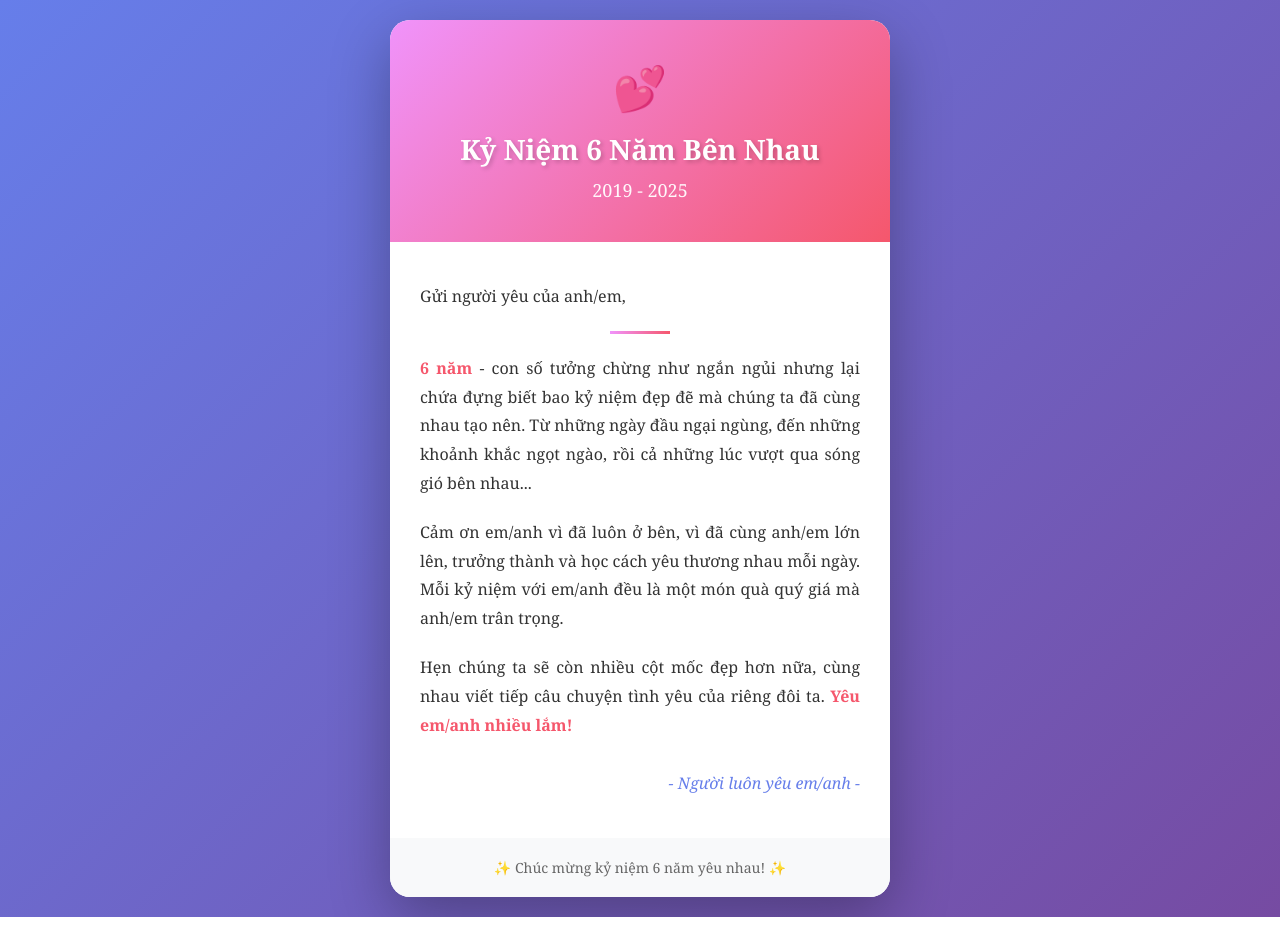
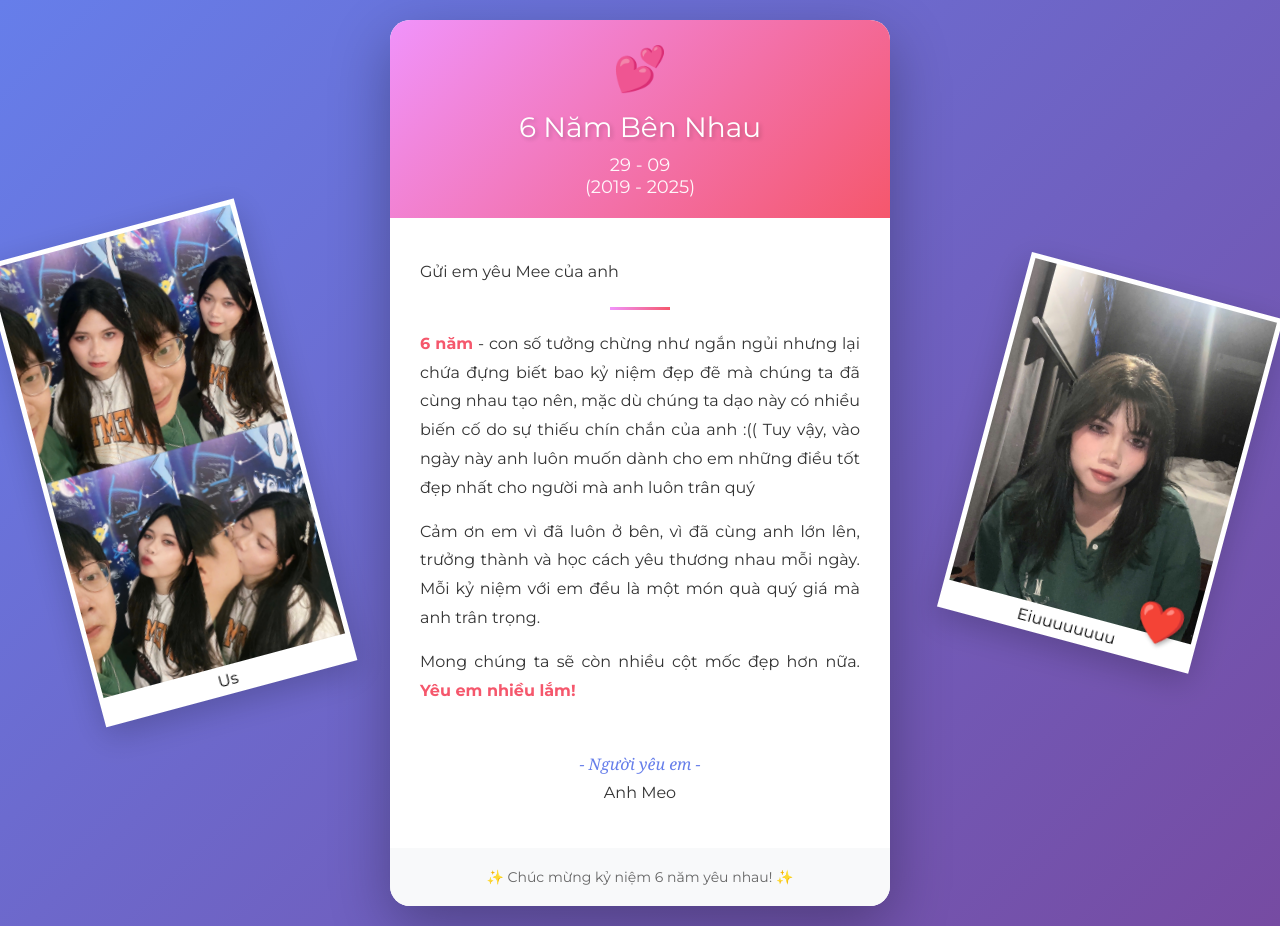
Before and after one commit to triarru/Anni_card, a plain HTML site: page index.html in a window 1280 px wide. Drawn offline with Linux system fonts and the light colour scheme.

Commit message:
update image and font style

```diff
--- a/index.html
+++ b/index.html
@@ -3,12 +3,33 @@
   <head>
     <meta charset="UTF-8" />
     <meta name="viewport" content="width=device-width, initial-scale=1.0" />
+
+    <link rel="preconnect" href="https://fonts.googleapis.com" />
+    <link rel="preconnect" href="https://fonts.gstatic.com" crossorigin />
+    <link
+      href="https://fonts.googleapis.com/css2?family=Montserrat:ital,wght@0,100..900;1,100..900&display=swap"
+      rel="stylesheet"
+    />
+
     <title>Thiệp Kỷ Niệm 6 Năm</title>
     <style>
       * {
         margin: 0;
         padding: 0;
         box-sizing: border-box;
+      }
+
+      p {
+        font-family: "Montserrat", sans-serif;
+        font-optical-sizing: auto;
+        font-weight: 400;
+        font-style: normal;
+      }
+      .montserrat {
+        font-family: "Montserrat", sans-serif;
+        font-optical-sizing: auto;
+        font-weight: 400;
+        font-style: normal;
       }
 
       body {
@@ -44,7 +65,7 @@
 
       .card-header {
         background: linear-gradient(135deg, #f093fb 0%, #f5576c 100%);
-        padding: 40px 30px;
+        padding: 20px 20px;
         text-align: center;
         color: white;
       }
@@ -84,7 +105,7 @@
 
       .message {
         font-size: 16px;
-        margin-bottom: 20px;
+        margin-bottom: 15px;
         text-align: justify;
       }
 
@@ -114,44 +135,115 @@
         color: #666;
         font-size: 14px;
       }
+
+      .container {
+        position: relative;
+        display: flex;
+        flex-direction: column;
+        align-items: center;
+      }
+      .img-container {
+        position: absolute;
+        top: 50%;
+        right: -350px;
+        transform: translateY(-50%) rotate(15deg);
+        box-shadow: 0 10px 30px rgba(0, 0, 0, 0.2);
+        background-color: white;
+        border: 5px solid white;
+        z-index: 10;
+      }
+
+      .image1 {
+        width: 250px;
+        height: auto;
+      }
+
+      .heart-shape {
+        position: absolute;
+        bottom: 10px;
+        right: 10px;
+        font-size: 40px;
+        z-index: 20;
+        text-shadow: 2px 2px 4px rgba(0, 0, 0, 0.3);
+      }
+
+      .img-container2 {
+        position: absolute;
+        top: 50%;
+        left: -350px;
+        transform: translateY(-50%) rotate(-15deg);
+        box-shadow: 0 10px 30px rgba(0, 0, 0, 0.2);
+        background-color: white;
+        border: 5px solid white;
+        z-index: 10;
+      }
+
+      .image2 {
+        width: 250px;
+        height: auto;
+      }
     </style>
   </head>
   <body>
+    <div class="container">
       <div class="card">
         <div class="card-header">
           <div class="hearts">💕</div>
-        <h1>Kỷ Niệm 6 Năm Bên Nhau</h1>
-        <p>2019 - 2025</p>
+          <h1 class="montserrat">6 Năm Bên Nhau</h1>
+          <p>29 - 09</p>
+          <p>(2019 - 2025)</p>
         </div>
 
         <div class="card-body">
-        <p class="message">Gửi người yêu của anh/em,</p>
+          <p class="message">Gửi em yêu Mee của anh</p>
 
           <div class="decorative-line"></div>
-
           <p class="message">
             <span class="highlight">6 năm</span> - con số tưởng chừng như ngắn
             ngủi nhưng lại chứa đựng biết bao kỷ niệm đẹp đẽ mà chúng ta đã cùng
-          nhau tạo nên. Từ những ngày đầu ngại ngùng, đến những khoảnh khắc ngọt
-          ngào, rồi cả những lúc vượt qua sóng gió bên nhau...
+            nhau tạo nên, mặc dù chúng ta dạo này có nhiều biến cố do sự thiếu
+            chín chắn của anh :(( Tuy vậy, vào ngày này anh luôn muốn dành cho
+            em những điều tốt đẹp nhất cho người mà anh luôn trân quý
           </p>
 
           <p class="message">
-          Cảm ơn em/anh vì đã luôn ở bên, vì đã cùng anh/em lớn lên, trưởng
-          thành và học cách yêu thương nhau mỗi ngày. Mỗi kỷ niệm với em/anh đều
-          là một món quà quý giá mà anh/em trân trọng.
+            Cảm ơn em vì đã luôn ở bên, vì đã cùng anh lớn lên, trưởng thành và
+            học cách yêu thương nhau mỗi ngày. Mỗi kỷ niệm với em đều là một món
+            quà quý giá mà anh trân trọng.
           </p>
 
           <p class="message">
-          Hẹn chúng ta sẽ còn nhiều cột mốc đẹp hơn nữa, cùng nhau viết tiếp câu
-          chuyện tình yêu của riêng đôi ta.
-          <span class="highlight">Yêu em/anh nhiều lắm!</span>
+            Mong chúng ta sẽ còn nhiều cột mốc đẹp hơn nữa.
+            <span class="highlight">Yêu em nhiều lắm!</span>
           </p>
 
-        <div class="signature">- Người luôn yêu em/anh -</div>
+          <div
+            style="
+              display: flex;
+              flex-direction: column;
+              justify-items: end;
+              align-items: center;
+            "
+          >
+            <div class="signature">- Người yêu em -</div>
+            <p class="">Anh Meo</p>
+          </div>
         </div>
 
-      <div class="footer">✨ Chúc mừng kỷ niệm 6 năm yêu nhau! ✨</div>
+        <div class="footer montserrat">
+          ✨ Chúc mừng kỷ niệm 6 năm yêu nhau! ✨
+        </div>
+      </div>
+      <div class="img-container">
+        <img src="asset/image1.JPG" alt="Anniversary photo" class="image1" />
+        <div class="heart-shape">❤️</div>
+        <p style="text-align: center">Eiuuuuuuuu</p>
+      </div>
+      <div class="img-container2">
+        <img src="asset/image2.JPG" alt="Anniversary photo" class="image2" />
+
+        <p style="text-align: center">Us</p>
+      </div>
     </div>
   </body>
 </html>
```
Also changed, not shown: asset/image1.JPG (added), asset/image2.JPG (added). Lines whose indentation alone changed are shown as unchanged.
